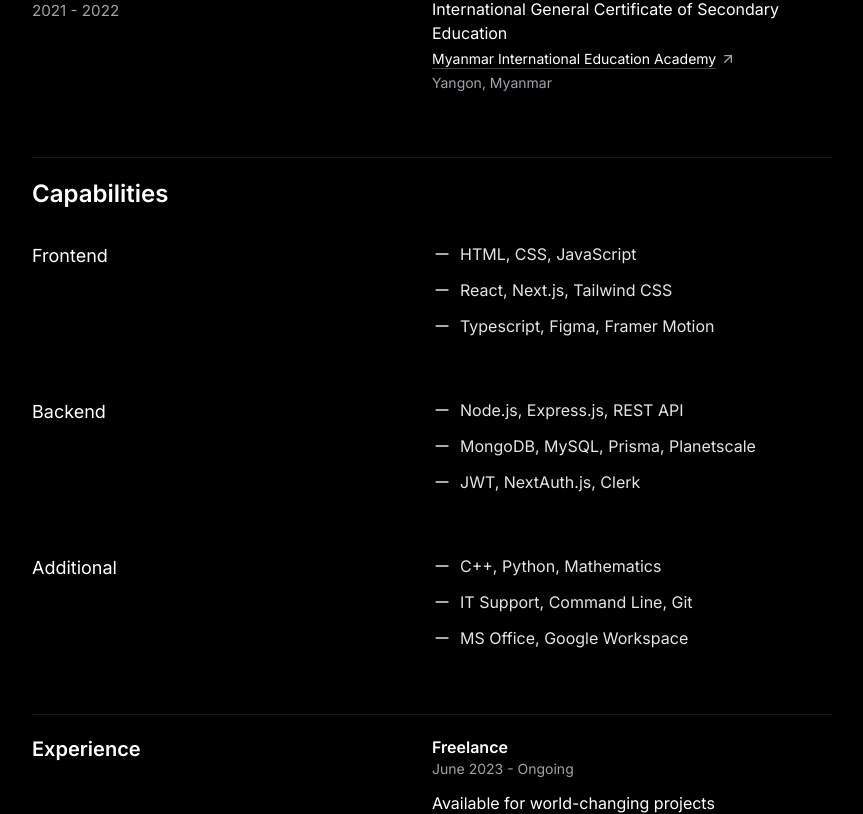
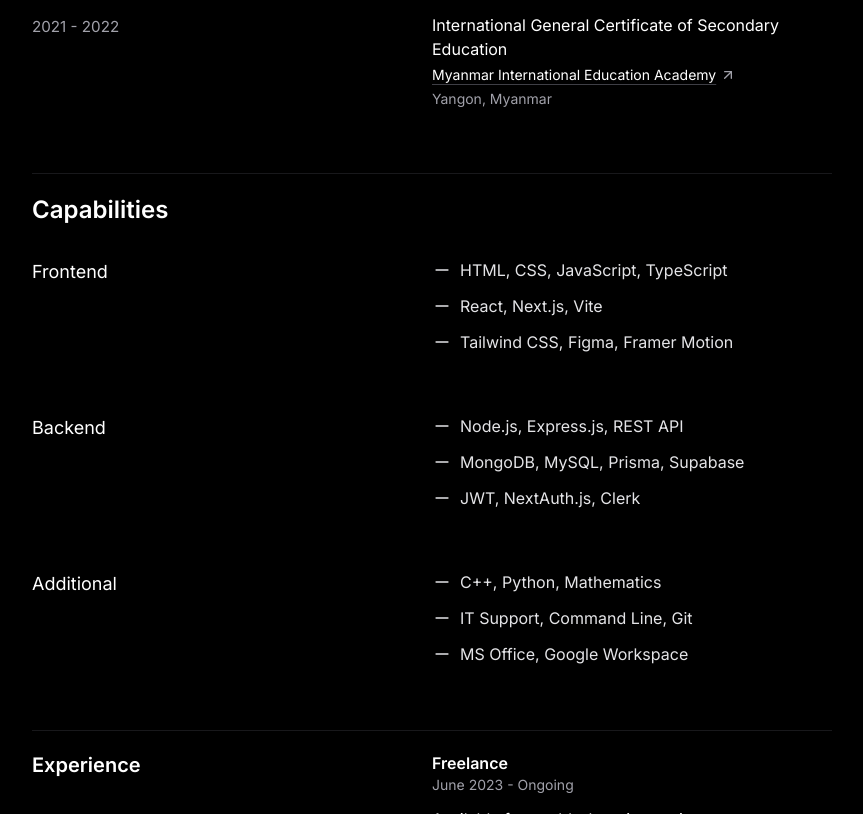
Before and after one commit to JstVex/portfolio, a Next.js app: page /about in a window 1280 px wide. Shown: the part 572-1386 px from the top of the page, without its empty margins (208-1071 px from the left). Built offline with nearby package versions, Linux system fonts and the light colour scheme.

Commit message:
Minor styling updates

```diff
--- a/components/About/AboutMe.tsx
+++ b/components/About/AboutMe.tsx
@@ -1,6 +1,6 @@
 const AboutMe = () => {
     return (
-        <section>
+        <section className="mb-10">
             <div>
                 <h1 className="text-3xl font-semibold">
                     About Me
--- a/components/About/Capabilities.tsx
+++ b/components/About/Capabilities.tsx
@@ -17,20 +17,19 @@ const Capabilities = () => {
                         <li className="text-zinc-200 list-none flex items-center gap-x-2">
                             <Minus size={20} />
                             <span>
-                                HTML, CSS, JavaScript
+                                HTML, CSS, JavaScript, TypeScript
                             </span>
                         </li>
                         <li className="text-zinc-200 list-none flex items-center gap-x-2">
                             <Minus size={20} />
                             <span>
-                                React, Next.js, Tailwind CSS
+                                React, Next.js, Vite
                             </span>
-
                         </li>
                         <li className="text-zinc-200 list-none flex items-center gap-x-2">
                             <Minus size={20} />
                             <span>
-                                Typescript, Figma, Framer Motion
+                                Tailwind CSS, Figma, Framer Motion
                             </span>
                         </li>
                     </ul>
@@ -51,7 +50,7 @@ const Capabilities = () => {
                         <li className="text-zinc-200 list-none flex items-center gap-x-2">
                             <Minus size={20} />
                             <span>
-                                MongoDB, MySQL, Prisma, Planetscale
+                                MongoDB, MySQL, Prisma, Supabase
                             </span>
                         </li>
                         <li className="text-zinc-200 list-none flex items-center gap-x-2">
```
